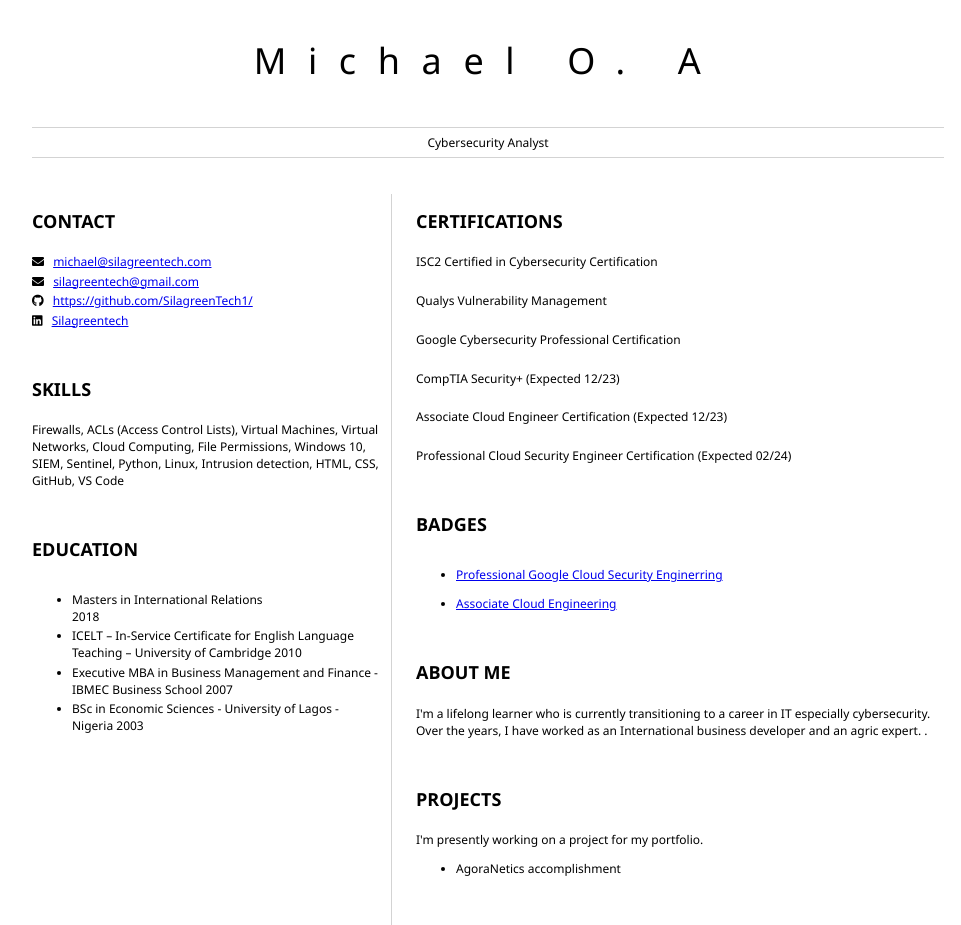
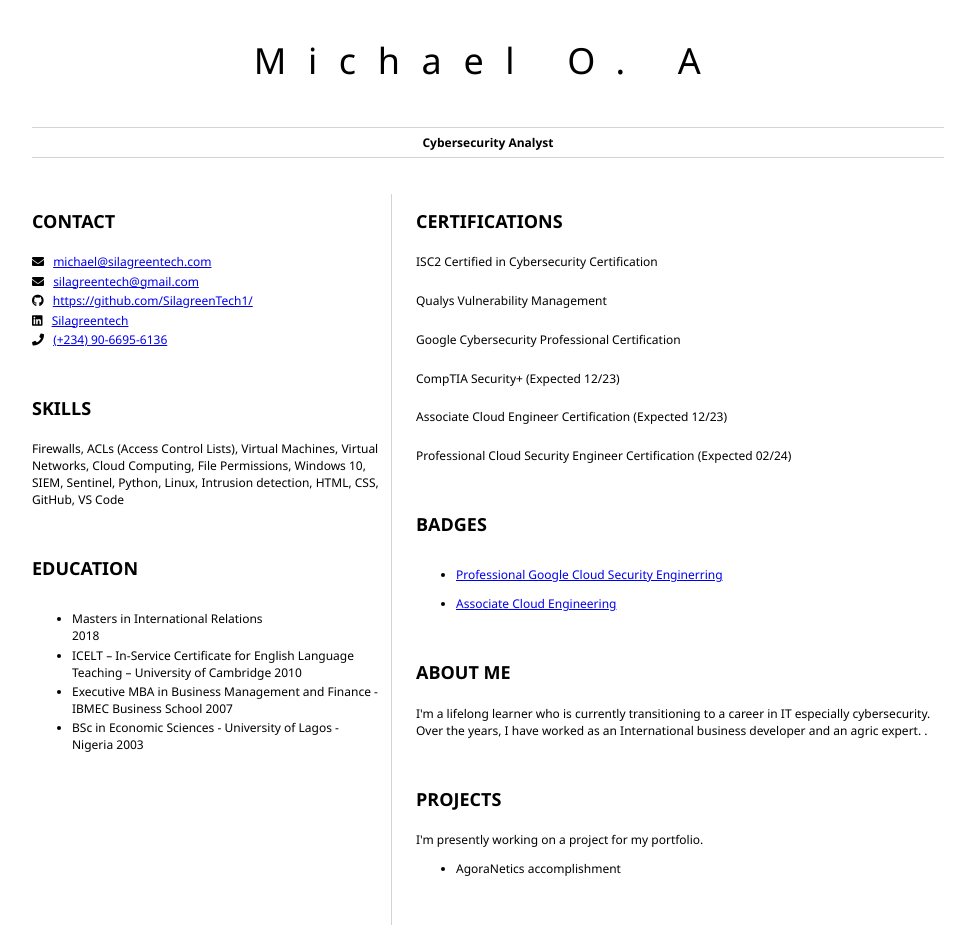
Before and after one commit to SilagreenTech1/resume, a plain HTML site: page index.html in a window 1280 px wide. Shown: the whole page, without its empty margins (152-1113 px from the left). Drawn offline with Linux system fonts and the light colour scheme.

Commit message:
add to resume

```diff
--- a/index.html
+++ b/index.html
@@ -10,7 +10,7 @@
 			<!-- resume header with your name and title -->
 			<h1>Michael O. A</h1>
 			<hr>
-			Cybersecurity Analyst
+			<strong>Cybersecurity Analyst</strong>
 			<hr>
 		</header>
 		<main>
@@ -36,6 +36,11 @@
                         <i class="fab fa-linkedin" aria-hidden="true"></i>
                         <a href="linkedin.com/SilagreenTech1">Silagreentech</a>
                     </p>
+                    <p>
+                        <i class="fa fa-phone" style="font-size:12px"></i>
+                        <a href="(+234) 90-6695-6136">(+234) 90-6695-6136</a>
+                    </p>
+
 				</section>
 				<section>
 					<h2><strong>SKILLS</strong></h2>
```
